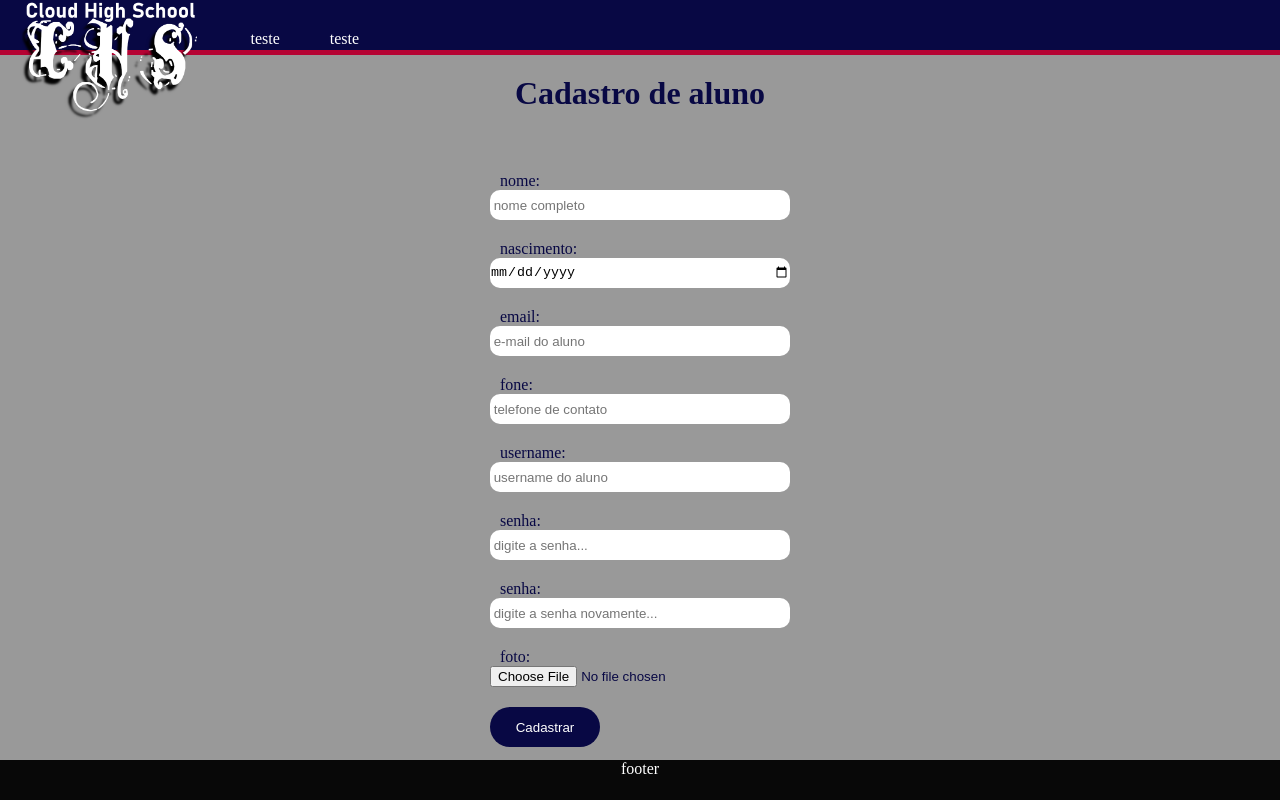
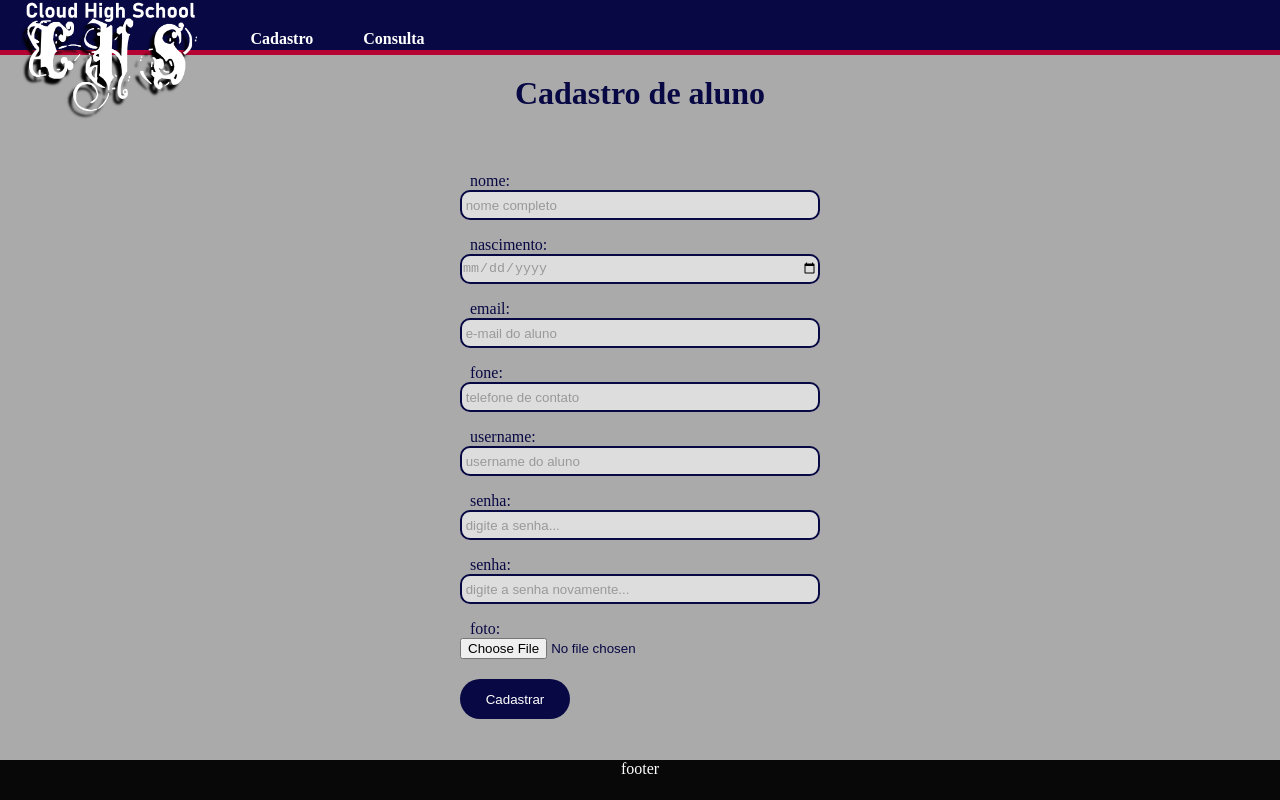
Before and after one commit to RichardGLara/avaliacao_pre_aws, a plain HTML site: page index.html in a window 1280 px wide. Drawn offline with Linux system fonts and the light colour scheme.

Commit message:
Update index.html, cadastro.js and style.css

```diff
--- a/cadastro.js
+++ b/cadastro.js
@@ -7,6 +7,7 @@ const fone = document.getElementById('fone')
 const user = document.getElementById('username')
 const pass1 = document.getElementById('senha1')
 const pass2 = document.getElementById('senha2')
+const foto = document.getElementById('foto')
 let cadastro = 0
 
 
@@ -54,13 +55,20 @@ function checkingInputs () {
 
     })
 
+    foto.addEventListener("blur", (e) => {
+        console.log(foto.value);
+
+    })
+
+
+
     //CADASTRAR
 
 }
 
 checkingInputs()
 form.addEventListener('submit', (e) => {
-    //e.preventDefault()
+    e.preventDefault()
     //checkInputs()
     //confere()
     })
--- a/index.html
+++ b/index.html
@@ -13,8 +13,8 @@
         <div class="header_div">
             <img class="header_logo" src="img/logo.png" alt="">
             <li class="header_links">
-                <ol class="list_links">teste</ol>
-                <ol class="list_links">teste</ol>
+                <ol class="list_links"><a href="index.html">Cadastro</a></ol>
+                <ol class="list_links"><a href="consulta.html">Consulta</a></ol>
             </li>
         </div>
     </header>
@@ -29,15 +29,15 @@
     </div>
     <div class="form_infos">
         <label class="form_title" for="">nascimento:</label>
-        <input class="form_input" id="nascimento" type="date" placeholder=" data de nascimento">
+        <input class="form_input form_date" id="nascimento" type="date" placeholder=" data de nascimento">
     </div>
     <div class="form_infos">
         <label class="form_title" for="">email:</label>
-        <input class="form_input" id="email" type="text" placeholder=" e-mail do aluno">
+        <input class="form_input" id="email" type="email" placeholder=" e-mail do aluno">
     </div>
     <div class="form_infos">
         <label class="form_title" for="">fone:</label>
-        <input class="form_input" id="fone" type="text" placeholder=" telefone de contato">
+        <input class="form_input" id="fone" type="number" placeholder=" telefone de contato">
     </div>
     <div class="form_infos">
         <label class="form_title" for="">username:</label>
@@ -53,7 +53,7 @@
     </div>
     <div class="form_infos">
         <label class="form_title" for="">foto:</label>
-        <input type="file">
+        <input type="file" id="foto" class="upload_file">
     </div>
 
     <button class="button" type="submit">Cadastrar</button>
--- a/style.css
+++ b/style.css
@@ -10,7 +10,7 @@ body {
     flex-direction: column;
     align-items: center;
     color: #080844;
-    background-color: #999999;
+    background-color: #aaaaaa;
 }
 
 header {
@@ -22,6 +22,11 @@ header {
 
 h1 {
     margin: 20px;
+}
+
+a {
+    color: #ffffff;
+    font-weight: 800;
 }
 
 form {
@@ -70,7 +75,7 @@ footer {
 .form_infos {
     display: flex;
     flex-direction: column;
-    width: 300px;
+    width: 360px;
 }
 
 .form_title {
@@ -79,10 +84,16 @@ footer {
 
 .form_input {
     height: 30px;
-    margin-bottom: 20px;
+    margin-bottom: 16px;
     border-style: none;
     border-radius: 10px;
-    background-color: #ffffff;
+    background-color: #dddddd;
+    border-style: solid;
+    border-color: #080844;
+}
+
+.form_date {
+    color: #999999;
 }
 
 .button {
@@ -94,3 +105,7 @@ footer {
     color: #ffffff;
     background-color: #080844;
 }
+
+::placeholder {
+    color: #999999;
+}
```
